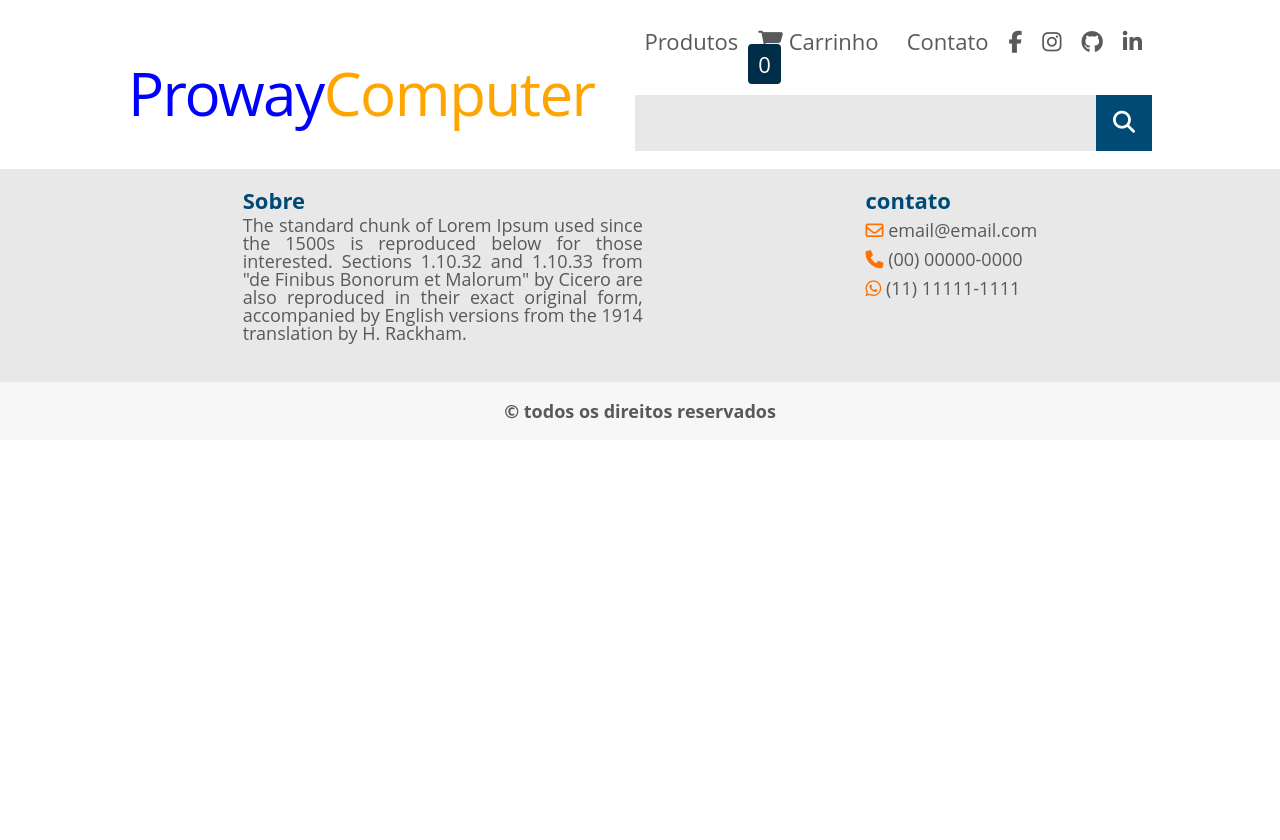
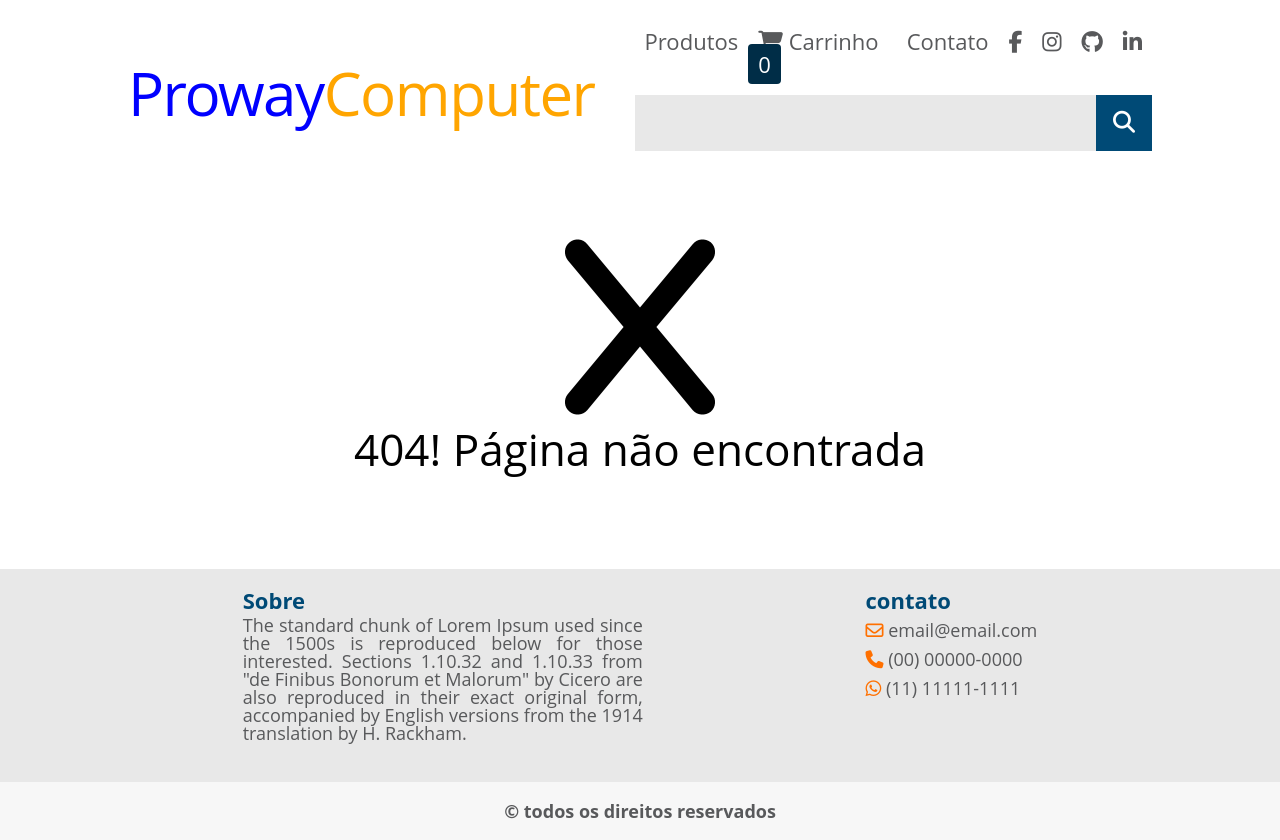
Before and after one commit to saavedra-desenvolvedor/projetoEcommerce, an Angular app: page /1 in a window 1280 px wide. Before the commit this address led to /. Before the commit the page ends 800 px from the top, so only its background shows below. Built offline with nearby package versions, Linux system fonts and the light colour scheme.

Commit message:
criando pagina não encontrada

```diff
--- a/src/app/app-routing.module.ts
+++ b/src/app/app-routing.module.ts
@@ -1,8 +1,10 @@
 import { NgModule } from '@angular/core';
 import { RouterModule, Routes } from '@angular/router';
+import { PaginaNaoEncontradaComponent } from './pagina-nao-encontrada/pagina-nao-encontrada.component';
 
 const routes: Routes = [{ path: 'produtos', loadChildren: () => import('./produtos/produtos.module').then(m => m.ProdutosModule) },
-{path: '',redirectTo:"produtos", pathMatch: "full" }
+{path: '',redirectTo:"produtos", pathMatch: "full" },
+{path:"**", component: PaginaNaoEncontradaComponent}
 ];
 
 @NgModule({
--- a/src/app/app.module.ts
+++ b/src/app/app.module.ts
@@ -6,10 +6,11 @@
 import { AppComponent } from './app.component';
 import { FooterComponent } from './footer/footer.component';
 import { HeaderComponent } from './header/header.component';
+import { PaginaNaoEncontradaComponent } from './pagina-nao-encontrada/pagina-nao-encontrada.component';
 import { ProdutosComponent } from './produtos/produtos.component';
 
 @NgModule({
-  declarations: [AppComponent, HeaderComponent, FooterComponent, ProdutosComponent],
+  declarations: [AppComponent, HeaderComponent, FooterComponent, ProdutosComponent,PaginaNaoEncontradaComponent ],
   imports: [BrowserModule, AppRoutingModule,FormsModule ],
   providers: [],
   bootstrap: [AppComponent],
--- /dev/null
+++ b/src/app/pagina-nao-encontrada/pagina-nao-encontrada.component.css
@@ -0,0 +1,15 @@
+.container {
+  display: flex;
+  flex-flow: column nowrap;
+  justify-content: center;
+  align-items: center;
+  height: 400px;
+}
+
+.container i {
+  font-size: 200px;
+}
+
+.container h2 {
+  font-size: 44px;
+}
--- /dev/null
+++ b/src/app/pagina-nao-encontrada/pagina-nao-encontrada.component.html
@@ -0,0 +1,4 @@
+<section class="container">
+<i class="fa-solid fa-x"></i>
+<h2>404! Página não encontrada</h2>
+</section>
--- /dev/null
+++ b/src/app/pagina-nao-encontrada/pagina-nao-encontrada.component.ts
@@ -0,0 +1,15 @@
+import { Component, OnInit } from '@angular/core';
+
+@Component({
+  selector: 'app-pagina-nao-encontrada',
+  templateUrl: './pagina-nao-encontrada.component.html',
+  styleUrls: ['./pagina-nao-encontrada.component.css']
+})
+export class PaginaNaoEncontradaComponent implements OnInit {
+
+  constructor() { }
+
+  ngOnInit() {
+  }
+
+}
```
